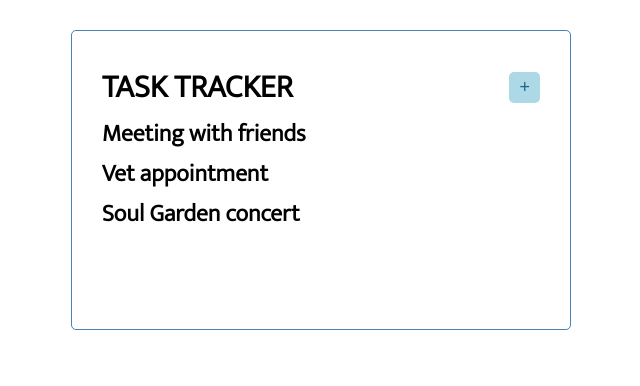
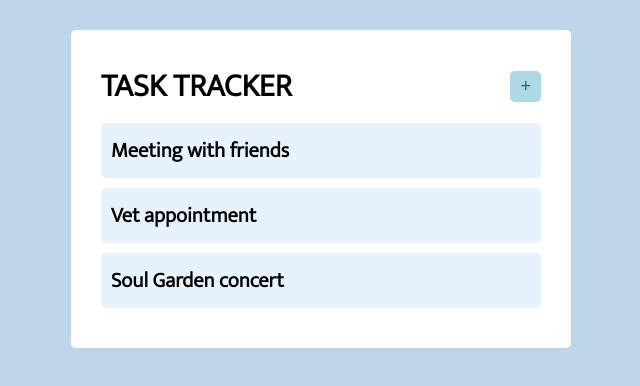
Before and after one commit to LoreMatey/React-to-do-list, a React (Create React App) app: page / in a window 1280 px wide. Shown: the top 386 px of the page, without its empty margins (319-959 px from the left). Built offline with nearby package versions, Linux system fonts and the light colour scheme.

Commit message:
Created Task (notice singular) component and styled task. Imported and used Task in Tasks component. Changed bg color to body

```diff
--- a/src/App.js
+++ b/src/App.js
@@ -6,25 +6,25 @@ function App() {
   const [tasks, setTasks] = useState([
     {
         id: 1,
-        text: 'Meeting with friends',
+        title: 'Meeting with friends',
         day:'Nov 29th at 8:00 pm',
         reminder: true,
     },
     {
         id: 2,
-        text: 'Vet appointment',
+        title: 'Vet appointment',
         day: 'Dec 9th at 2:00 pm',
         reminder: 'true',
     },
     {
         id: 3,
-        text: 'Soul Garden concert',
+        title: 'Soul Garden concert',
         day: 'Dec 17th at 9:30 pm',
         reminder: 'false',
     },
     // {
     //     id:
-    //     text:
+    //     title:
     //     day:
     //     reminder:
     // }
--- /dev/null
+++ b/src/components/Task.js
@@ -0,0 +1,9 @@
+const Task = ({ task }) => {
+  return (
+    <div className='task'>
+      <h2>{task.title}</h2>
+    </div>
+  )
+}
+
+export default Task
--- a/src/components/Tasks.js
+++ b/src/components/Tasks.js
@@ -1,9 +1,11 @@
+import Task from './Task'
+
 const Tasks = ({ tasks }) => {
 
     return (
         <>
             {tasks.map((task) => (
-                <h2 key={task.id}>{task.text}</h2>
+                <Task key={task.id} task={task} />
             ))}
         </>
     )
--- a/src/index.css
+++ b/src/index.css
@@ -9,6 +9,7 @@
 body {
   font-family: 'Mukta', sans-serif;
   font-size: 16px;
+  background-color: #bed6ec;
 }
 
 .container {
@@ -16,7 +17,7 @@ body {
   margin: 30px auto;
   overflow: auto;
   min-height: 300px;
-  border: 1px solid steelblue;
+  background-color: white;
   padding: 30px;
   border-radius: 5px;
 }
@@ -36,3 +37,11 @@ body {
   color: rgb(32, 100, 139);
   cursor: pointer;
 }
+
+.task {
+  padding: 10px;
+  margin: 10px 0;
+  border-radius: 5px;
+  font-size: 14px;
+  background-color: rgb(230, 243, 252);
+}
```
